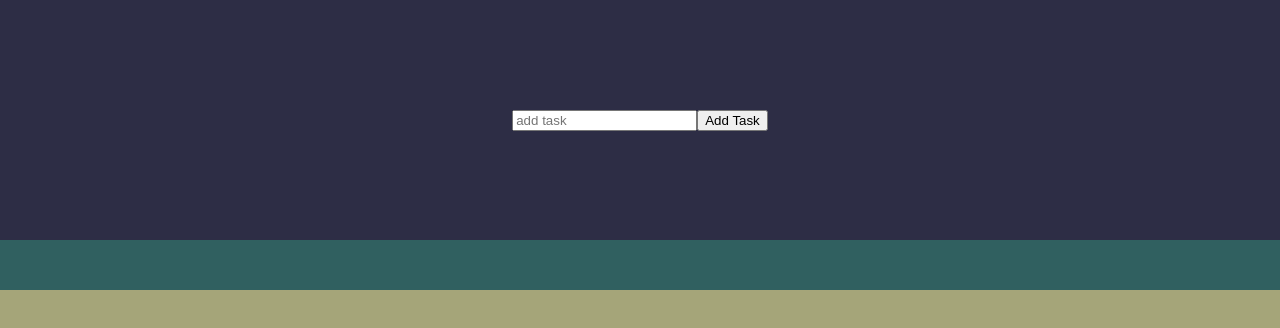
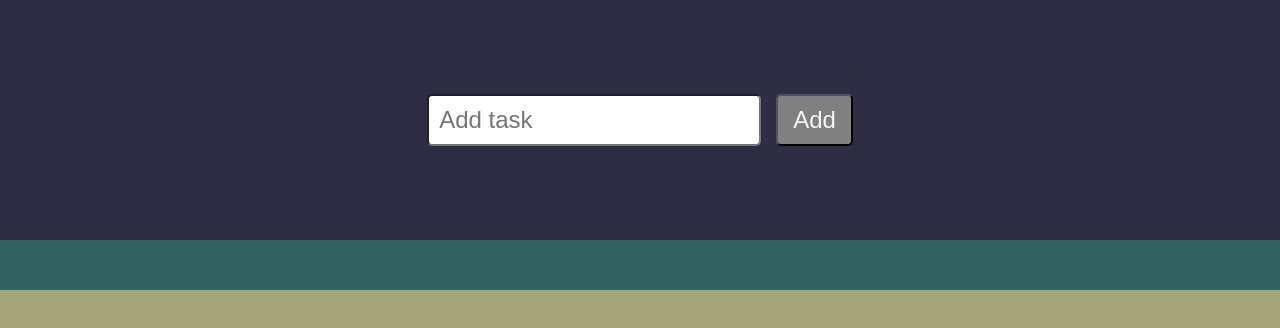
Before and after one commit to Oksana796/to-do-react, a React (Create React App) app: page / in a window 1280 px wide. Shown: the top 328 px of the page. Built offline with nearby package versions, Linux system fonts and the light colour scheme.

Commit message:
final style

```diff
--- a/src/App.css
+++ b/src/App.css
@@ -21,6 +21,23 @@ body {
   align-items: center;
 }
 
+.addTaskDiv input {
+  font-size: 24px;
+  border-radius: 5px;
+  padding: 10px;
+  white-space: nowrap;
+  overflow: hidden;
+  text-overflow: ellipsis;
+}
+.addTaskDiv button {
+  font-size: 24px;
+  margin-left: 15px;
+  border-radius: 5px;
+  padding: 10px 15px;
+  background-color: grey;
+  color: whitesmoke;
+}
+
 .listDiv {
   height: auto;
   width: 100%;
@@ -32,7 +49,7 @@ body {
 }
 
 .task {
-  width: 500px;
+  width: 70%;
   height: 50px;
   margin: 15px;
   display: flex;
@@ -44,5 +61,5 @@ body {
   width: auto;
   height: 20px;
   text-align: center;
-  margin-left: 5px;
+  margin-left: 15px;
 }
--- a/src/App.js
+++ b/src/App.js
@@ -39,8 +39,8 @@ function App() {
   return (
     <div className="App">
       <div className="addTaskDiv">
-        <input onChange={handleChange} type="text" placeholder="add task" />
-        <button onClick={addTask}>Add Task</button>
+        <input onChange={handleChange} type="text" placeholder="Add task" maxLength={30} />
+        <button onClick={addTask}>Add </button>
       </div>
       <div className="listDiv">
         {toDoList.map((task) => {
--- a/src/Task.js
+++ b/src/Task.js
@@ -4,9 +4,11 @@ const Task = (props) => {
       className="task"
       style={{ background: props.completed ? "green" : "white" }}
     >
-      <h2>{props.name}</h2>
-      <button onClick={() => props.completeTask(props.id)}>Complete</button>
-      <button onClick={() => props.deleteTask(props.id)}>X</button>
+
+        <h3>{props.name}</h3>
+        <button onClick={() => props.completeTask(props.id)}>Done</button>
+        <button onClick={() => props.deleteTask(props.id)}>X</button>
+
     </div>
   );
 };
```
